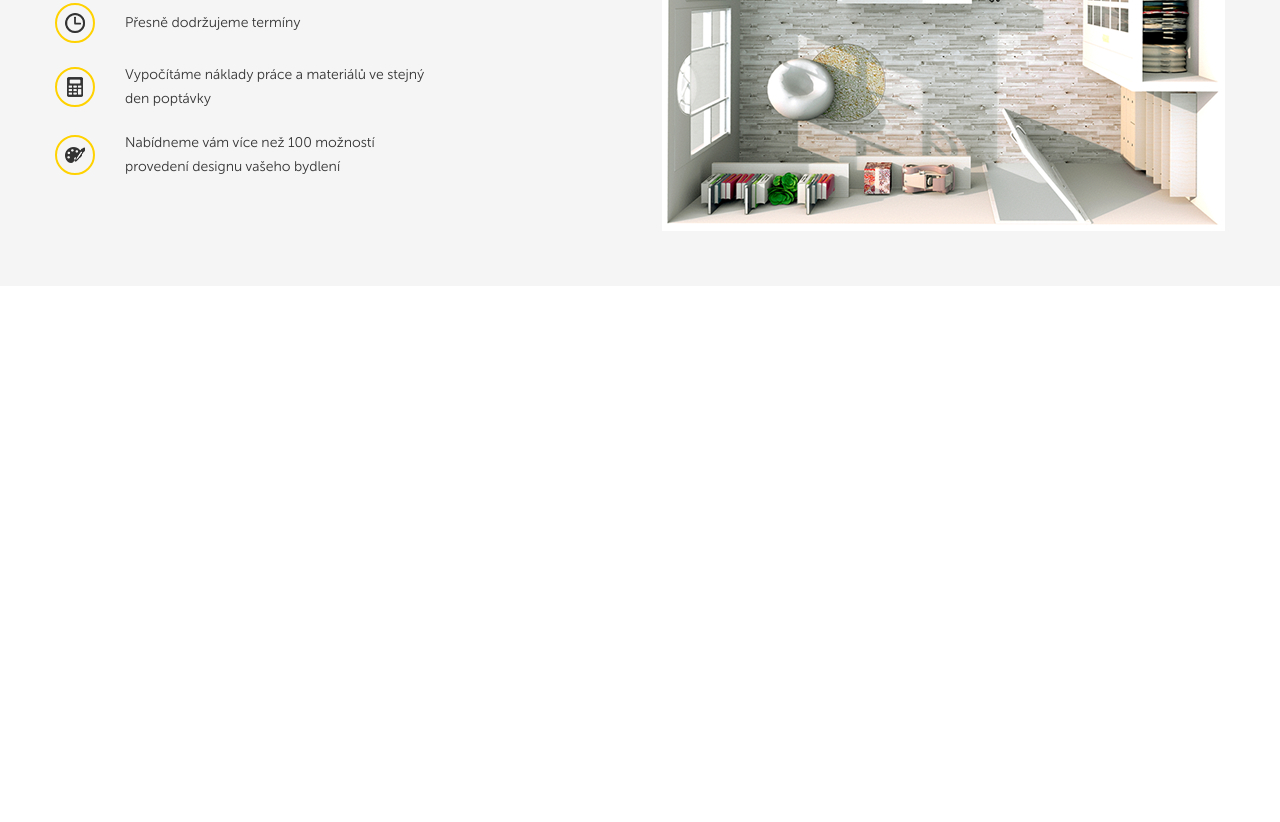
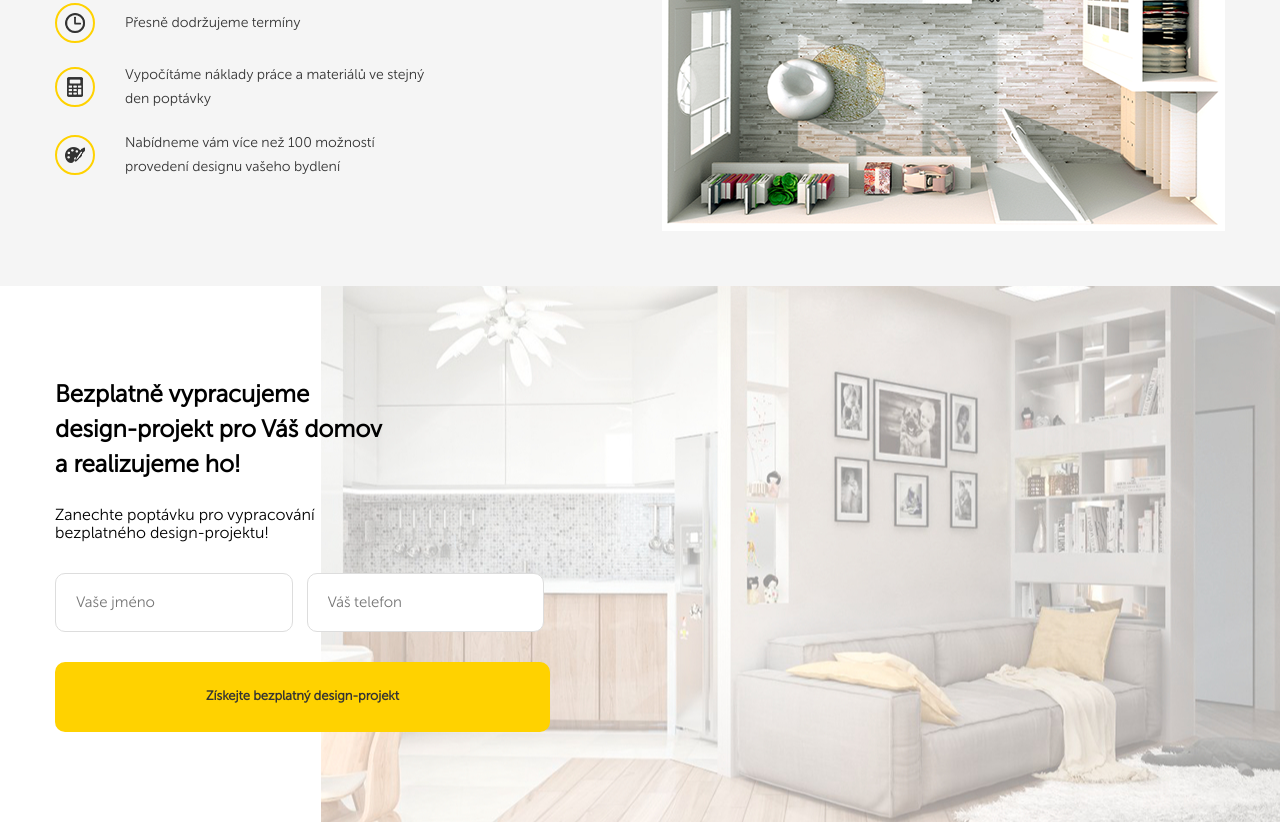
Before and after one commit to filipskorpik/build, a plain HTML site: page src/index.html in a window 1280 px wide. Shown: the part 397-1219 px from the top of the page. Before the commit the page ends 800 px from the top, so only its background shows below. Drawn offline with Linux system fonts and the light colour scheme.

Commit message:
kódování sekce offer

```diff
--- a/src/index.html
+++ b/src/index.html
@@ -22,7 +22,7 @@
                         <span class="header__adress">Praha</span>
                         <a href="tel:+420777167699" class="header__phone">+420 777 167 699</a>
                     </div>
-                    <button class="button header__button" >Zavolejte mi</button>
+                    <button class="header__button btn" >Zavolejte mi</button>
 
                 </div>
             </div>
@@ -65,6 +65,22 @@
             </div>
         </section>
 
+        <section class="offer">
+            <div class="container">
+                <div class="offer-block">
+                    <h2 class="offer-title">Bezplatně vypracujeme  design-projekt pro Váš domov a realizujeme ho!</h2>
+                    <span class="offer-subtitle">Zanechte poptávku pro vypracování bezplatného design-projektu!</span>
+                    <form action="#" class="form offer__form">
+                        <input type="text" placeholder="Vaše jméno" class="input offer__input">
+                        <input type="tel" placeholder="Váš telefon" class="input offer__input">
+                        <button class="offer__button btn">Získejte bezplatný design-projekt</button>
+                    </form>
+
+                </div>
+            </div>
+        </section>
+
+
     </main>
 </body>
 </html>
--- a/src/sass/_mixins.sass
+++ b/src/sass/_mixins.sass
@@ -1,9 +1,3 @@
-@mixin btn
-    border-radius: 10px
-    background-color: #ffd200
-    border: none
-    color: $accent
-    +bold
 
 @mixin reg
     font-family: 'Museo Sans Cyrl', sans-serif
--- a/src/sass/_vars.sass
+++ b/src/sass/_vars.sass
@@ -1,2 +1,3 @@
 $accent: #333333
 $bcgcolor: #f5f5f5
+$color-input: #dddddd
--- a/src/sass/style.sass
+++ b/src/sass/style.sass
@@ -18,7 +18,23 @@ img
     width: 96%
     @media only screen and(max-width:640px)
         width: 90%
+.btn
+    border-radius: 10px
+    background-color: #ffd200
+    border: none
+    color: $accent
+    +bold
+    cursor: pointer
+    padding: 20px 47px
+    font-size: 13px
+    &:hover
+        background-color: darken(#ffd200, 5%)
 
+.input
+    border-radius: 10px
+    border: 1px solid $color-input
+    padding: 20px
+    font-size: 15px
 
 /***********************    Header   ***************************/
 .header
@@ -45,10 +61,8 @@ img
             display: none
 
     &__button
-        +btn
-        margin-left: 30px
-        padding: 20px 47px
-        font-size: 13px
+       margin-left: 30px
+
 
     &__adress
         color: $accent
@@ -104,6 +118,8 @@ img
             display: flex
             align-items: center
             margin-bottom: 20px
+            &:last-child
+                margin-bottom: 0
             @media only screen and(max-width:640px)
                 margin-bottom: 12px
 
@@ -128,3 +144,34 @@ img
 
     &-image
         padding: 50px 0
+
+
+/***********************    Offer  ***************************/
+.offer
+    padding: 90px 0
+    background: url(../images/offer-bcg.jpg) no-repeat
+    background-position: center right
+    background-contain:
+    &-block
+        width: 50%
+        padding-right: 90px
+    &-title
+        font-size: 24px
+        line-height: 35px
+        max-width: 340px
+        margin-bottom: 25px
+        +bold
+    &-subtitle
+        display: inline-block
+        max-width: 350px
+        font-size: 16px
+        margin-bottom: 30px
+    &__input
+        margin-bottom: 30px
+        width: 48%
+        &:first-child
+            margin-right: 2%
+
+    &__button
+        width: 100%
+        min-height: 70px
```
Also changed, not shown: src/css/style.css, src/images/offer-bcg.jpg (added), 1 other file.
